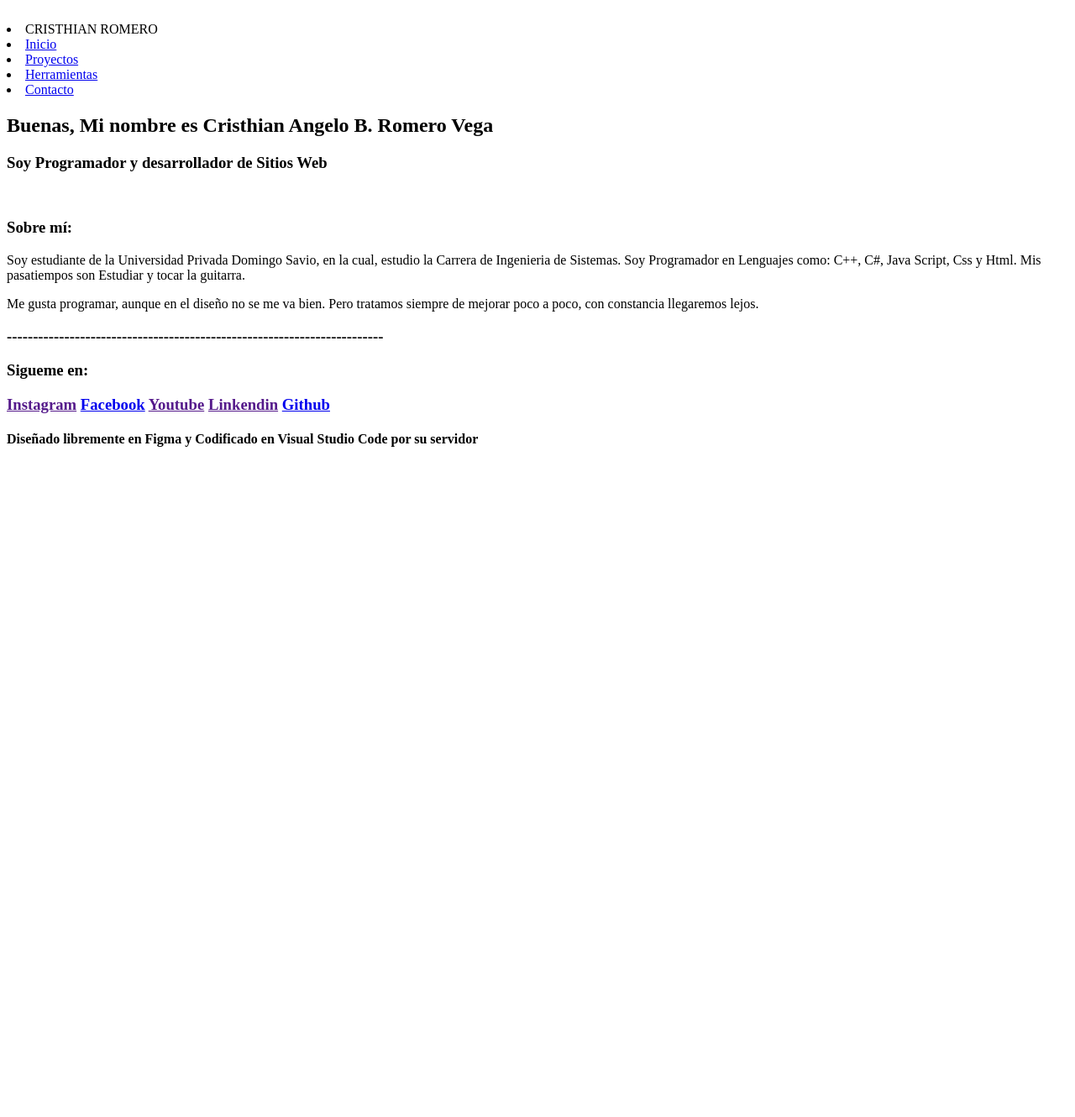
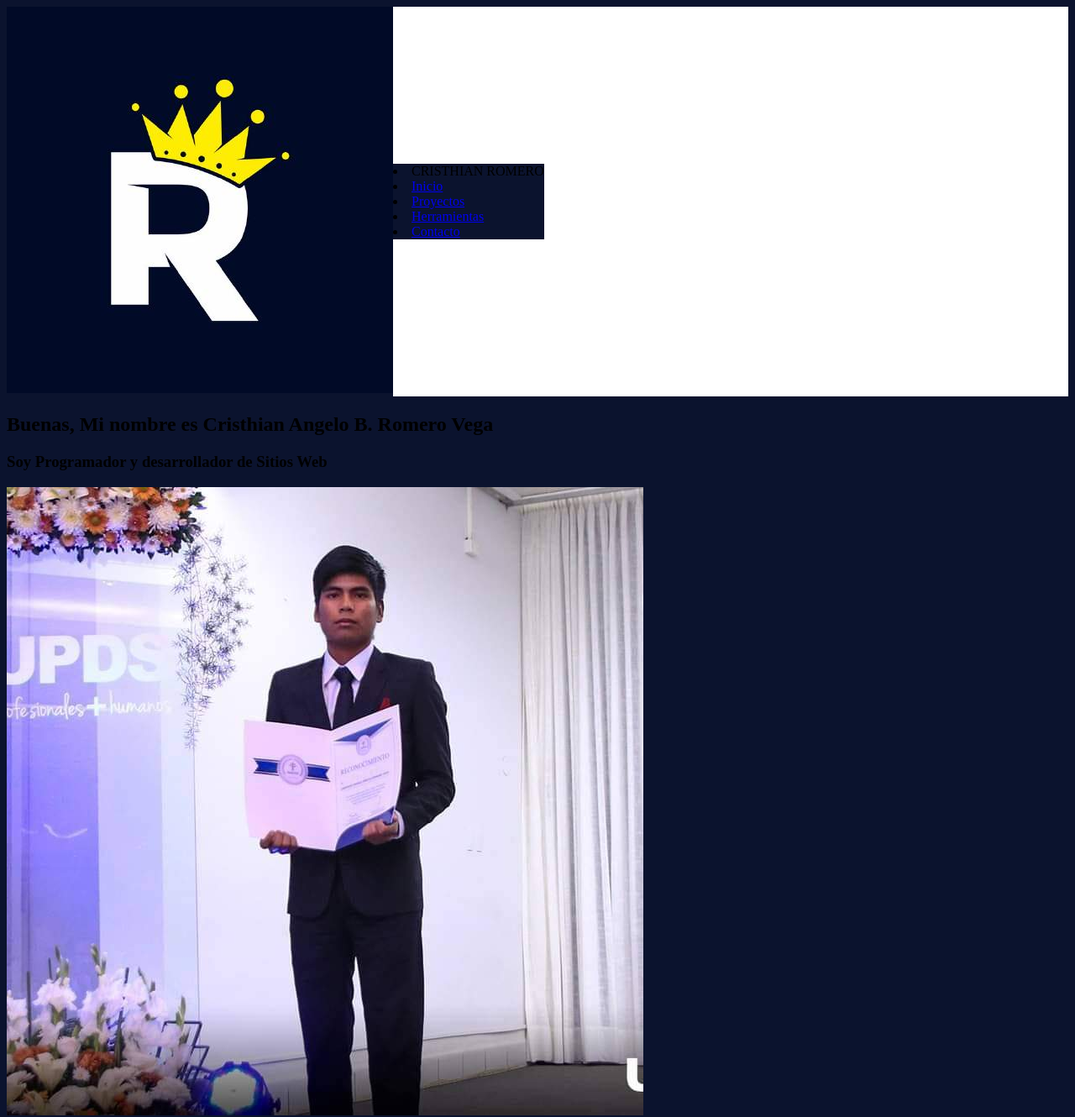
Before and after one commit to RomeroAnge/Portafolio, a plain HTML site: page index.html in a window 1280 px wide. Shown: the top 1330 px of the page at 84% size. Before the commit the page ends 800 px from the top, so only its background shows below. Drawn offline with Linux system fonts and the light colour scheme; a web font is replaced by a local one.

Commit message:
version 1.7 del 17 de Agosto
Aprendimos a usar los contenedores para llamarlo a css

```diff
--- a/index.html
+++ b/index.html
@@ -4,23 +4,27 @@
     <meta charset="UTF-8">
     <meta name="viewport" content="width=device-width, initial-scale=1.0">
     <title>Mi Portafolio</title>
+    <link rel="stylesheet" href="src/css/style.css">
 </head>
 <body>
     <header>
-        <nav>
-            <img src="src/inicio.jpg" alt="">
+        <nav class="encabezado">
+          <div class="encabezado_imagen"><img class="encabezado_imagen_icono" src="src/img/inicio.jpg" alt=""></div>
+          <section class="encabezado_barra">
           <li>CRISTHIAN ROMERO</li>
           <li><a href="index.html">Inicio</a></li>
           <li><a href="Proyectos.html">Proyectos</a></li>
           <li><a href="herramientas.html">Herramientas</a></li>
           <li><a href="contacto.html">Contacto</a></li>
+          </section>
+          <aside class="encabezado_menu"></aside>
         </nav>
     </header>
     <section><article><h2>Buenas, Mi nombre es Cristhian Angelo B. Romero Vega</h2>
     <h1>Soy Programador y desarrollador de Sitios Web</h1>
     </article></section>
     <section>
-        <img src="src/portada.jpeg" alt="">
+        <img src="src/img/portada.jpeg" alt="">
     </section>
     <aside>
         <article>
```
Also changed, not shown: Proyectos.html (+1 -1 lines), herramientas.html (+2 -2 lines).
